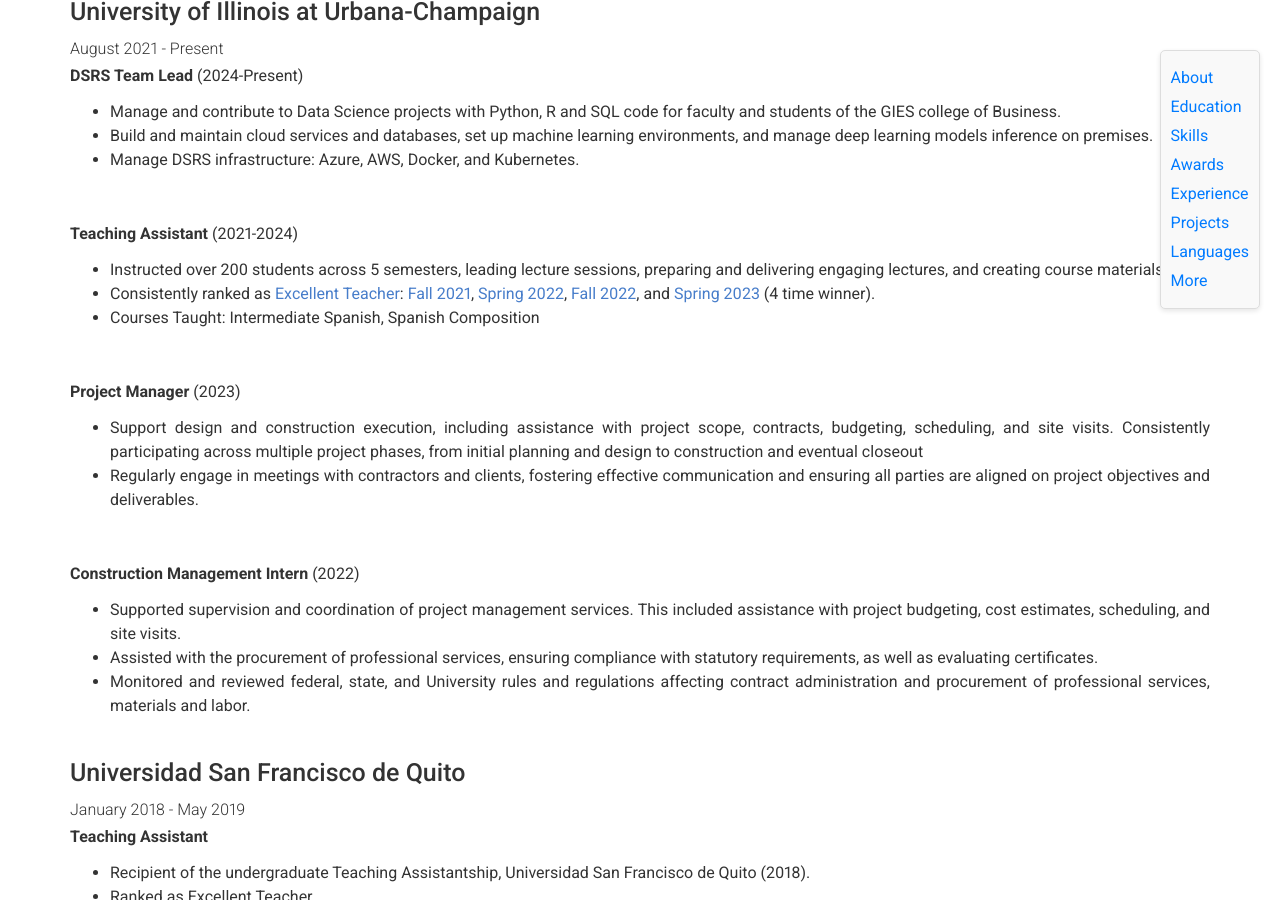
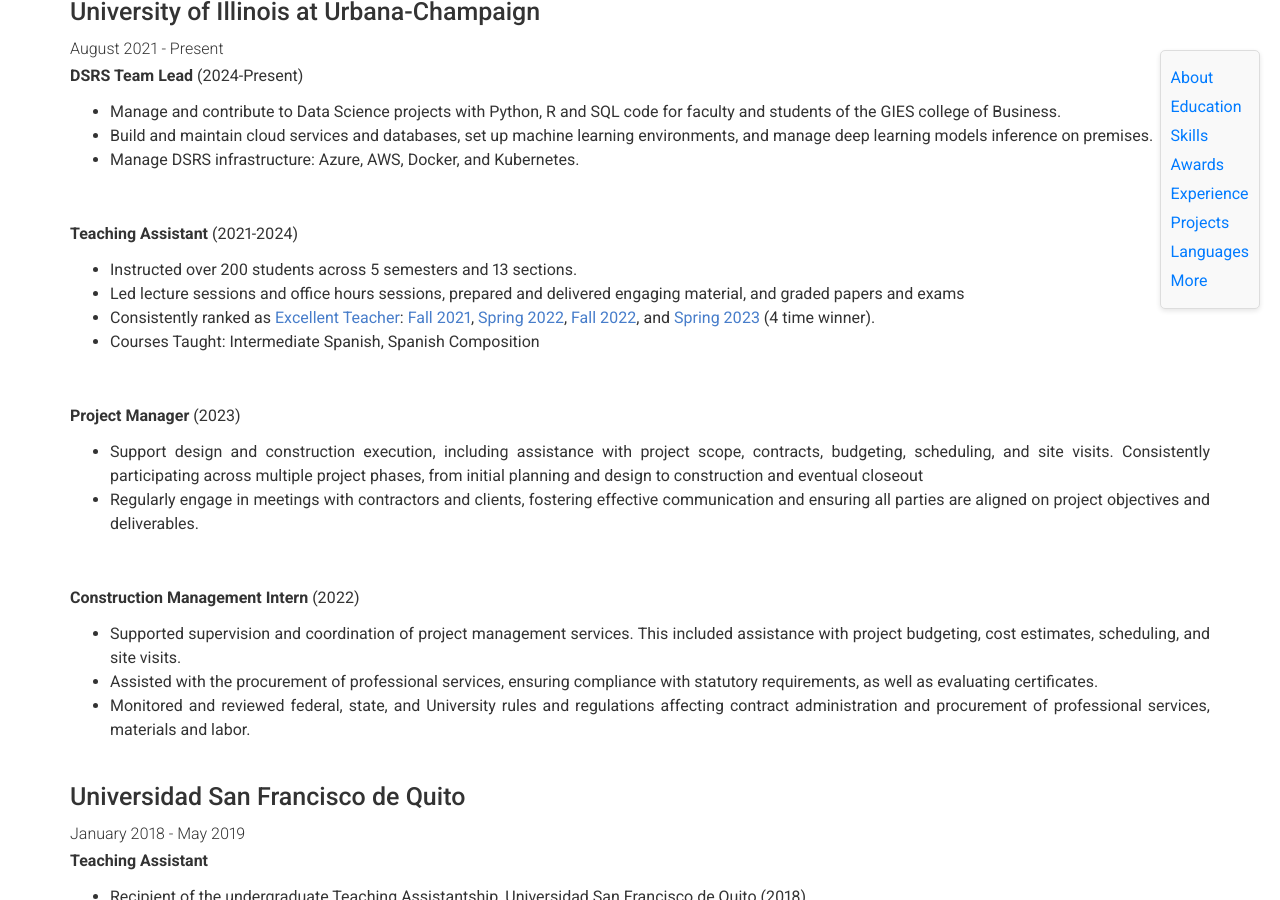
Before and after one commit to fsaudm/fsaudm.github.io, a Jekyll site: the page built from index.md, in a window 1280 px wide and 900 px high, scrolled down 4283 px. Built offline with Jekyll 4.4.1, drawn with Linux system fonts in a browser that asks for light colours.

Commit message:
updateed TA in spanish

```diff
--- a/_data/experience.yml
+++ b/_data/experience.yml
@@ -12,7 +12,8 @@
   description: |
     **Teaching Assistant**   (2021-2024)
     <br />
-    - Instructed over 200 students across 5 semesters, leading lecture sessions, preparing and delivering engaging lectures, and creating course materials.
+    - Instructed over 200 students across 5 semesters and 13 sections.
+    - Led lecture sessions and office hours sessions, prepared and delivered engaging material, and graded papers and exams
     - Consistently ranked as [Excellent Teacher](https://citl.illinois.edu/citl-101/measurement-evaluation/teaching-evaluation/teaching-evaluations-(ices)/teachers-ranked-as-excellent): [Fall 2021](http://citl.illinois.edu/docs/default-source/teachers-ranked-as-excellent/tre-2021-fall.pdf), [Spring 2022](http://citl.illinois.edu/docs/default-source/teachers-ranked-as-excellent/tre-2022-spring.pdf), [Fall 2022](http://citl.illinois.edu/docs/default-source/teachers-ranked-as-excellent/tre-2022-fall.pdf), and [Spring 2023](http://citl.illinois.edu/docs/default-source/teachers-ranked-as-excellent/tre-2023-spring.pdf) (4 time winner).
     - Courses Taught: Intermediate Spanish, Spanish Composition
 
```
